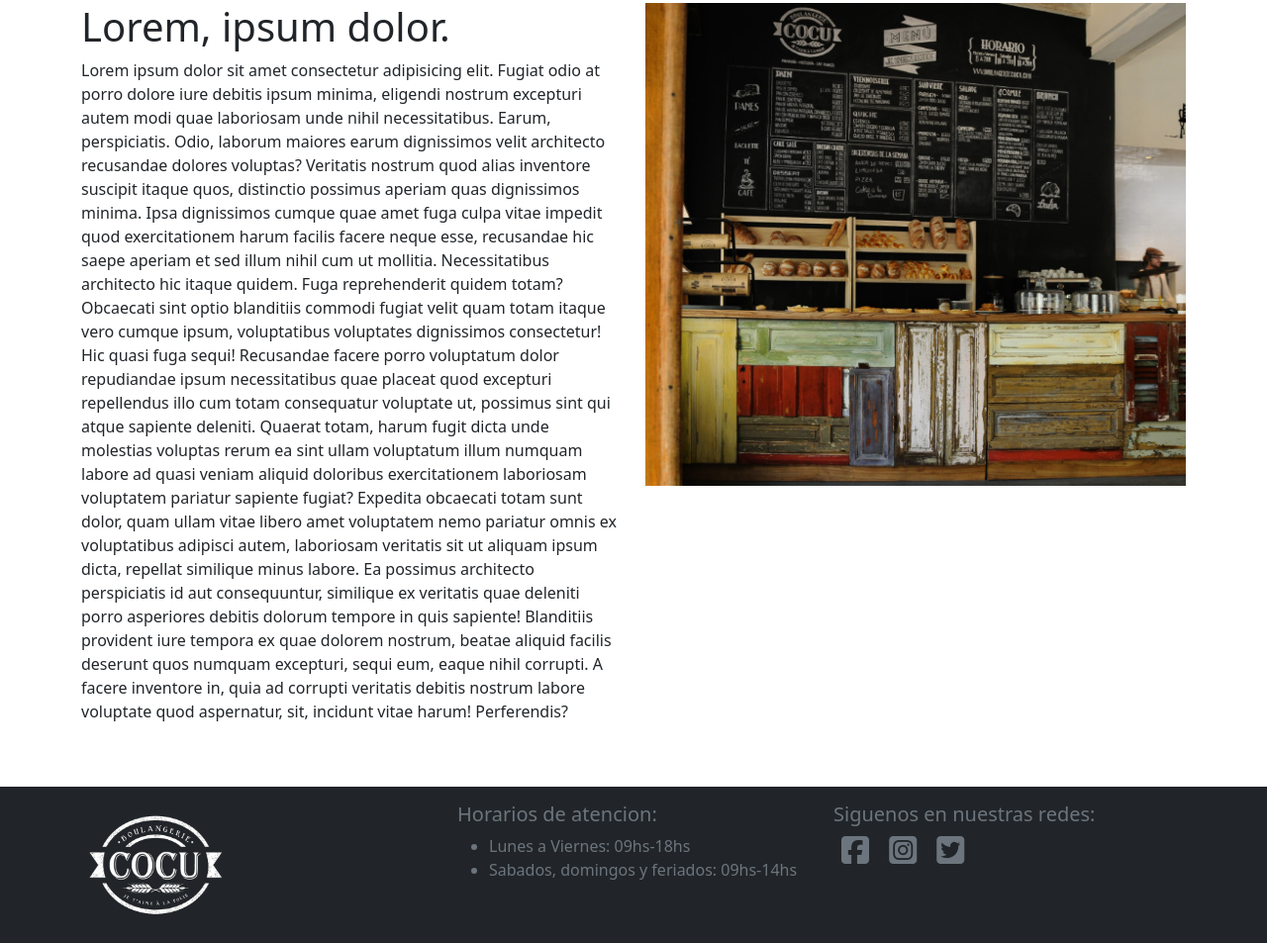
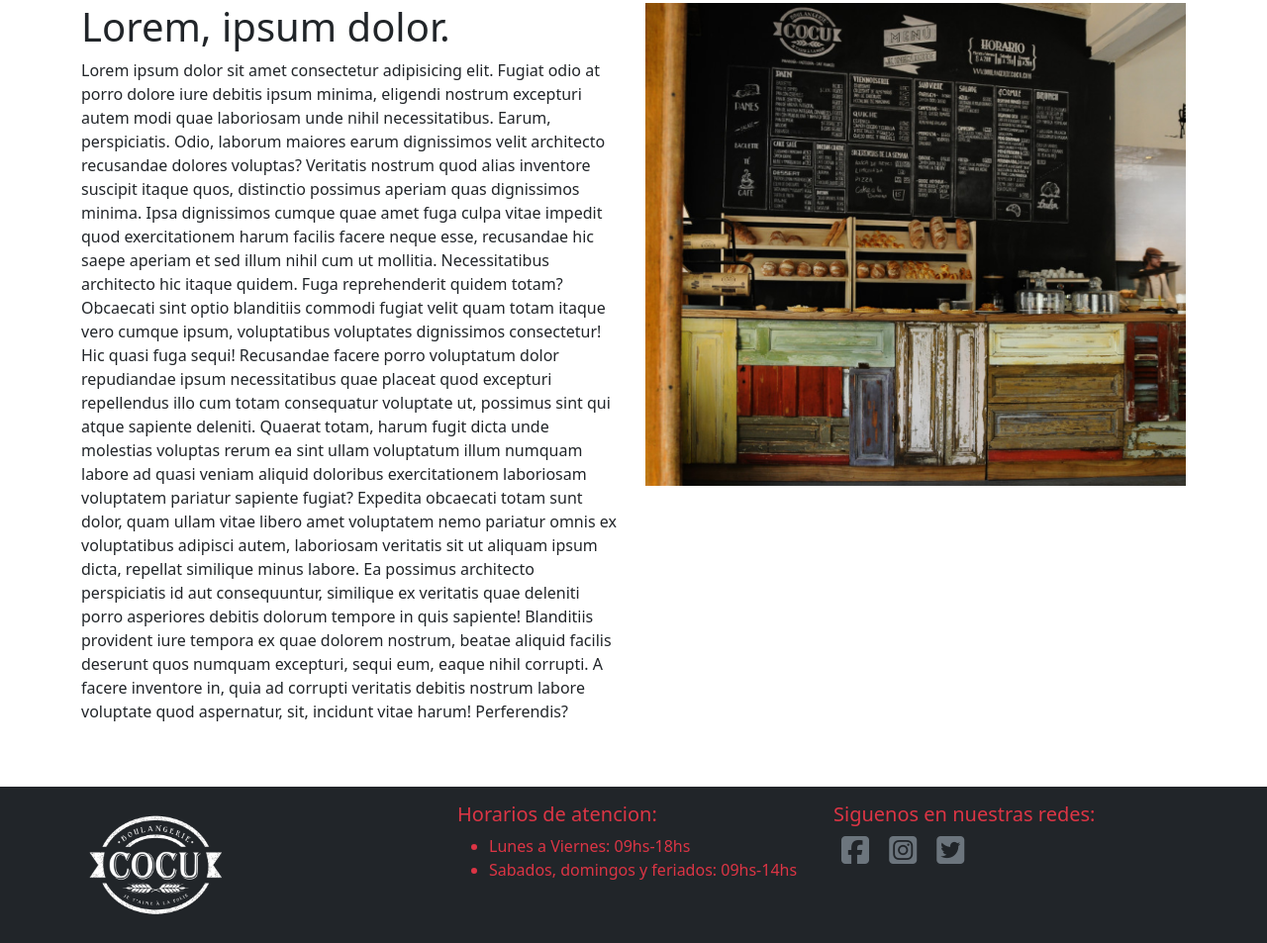
Before and after one commit to earias08/panaderia16i, a plain HTML site: page pages/historia.html in a window 1280 px wide. Shown: the part 259-1212 px from the top of the page at 99% size. Drawn offline with Linux system fonts and the light colour scheme.

Commit message:
cambio color de fuente footer

```diff
--- a/pages/historia.html
+++ b/pages/historia.html
@@ -74,7 +74,7 @@
         </article>
       </section>
     </main>
-    <footer class="bg-dark py-3 text-secondary">
+    <footer class="bg-dark py-3 text-danger">
       <section class="container">
         <article class="row">
           <div class="col-sm-12 col-md-4 col-lg-4 centrado">
```
